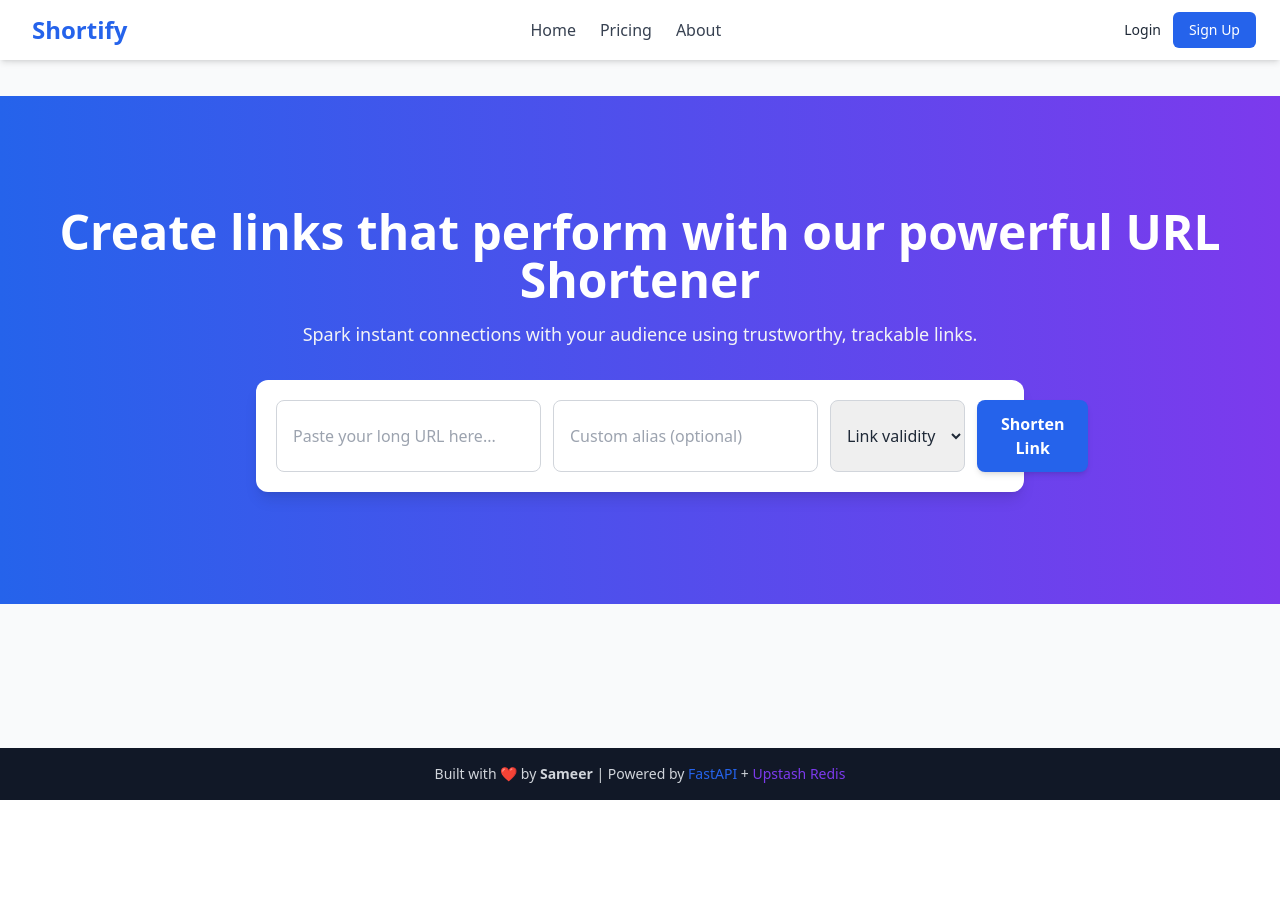
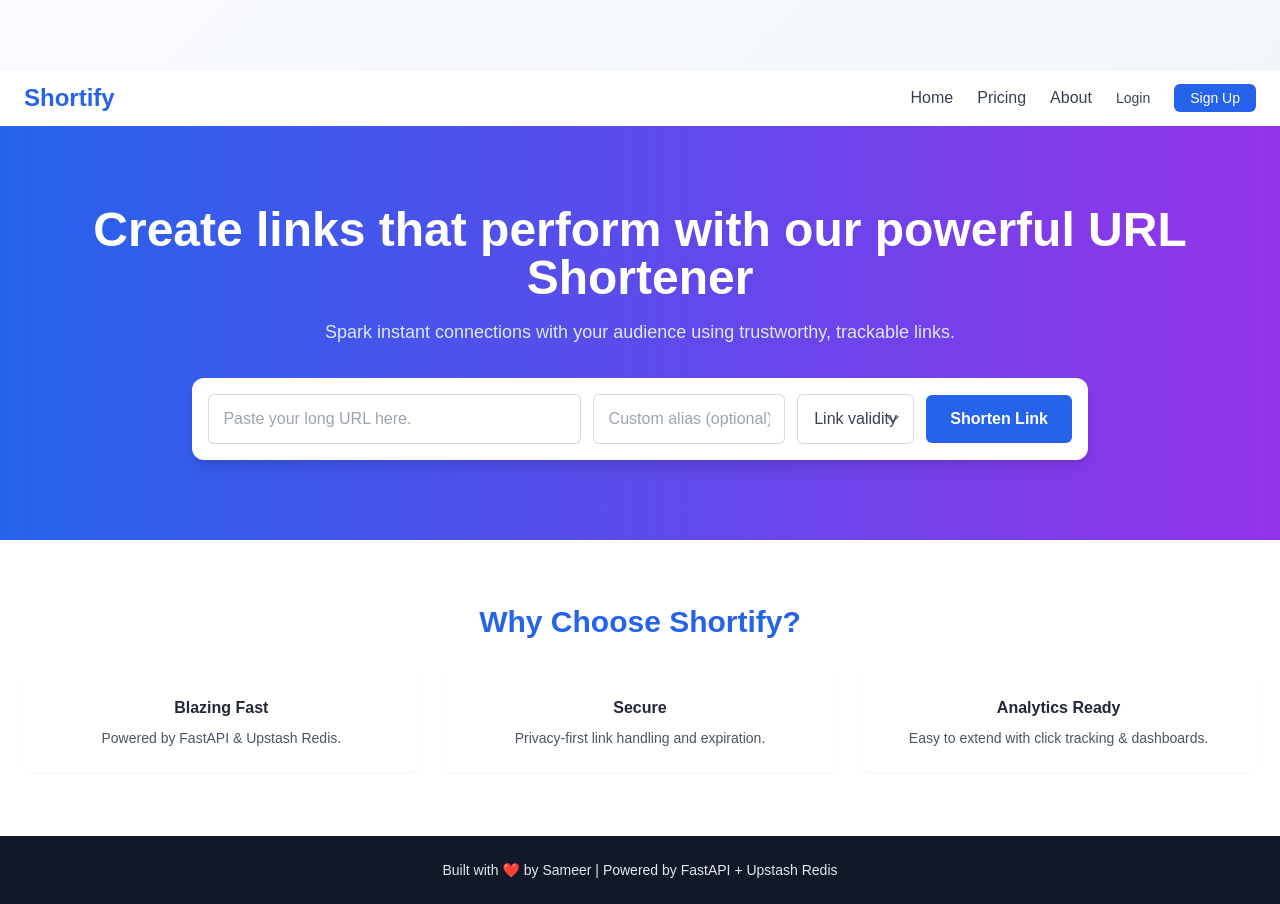
Before and after one commit to sk3577311/Pro_URL_Shortener, a FastAPI app: page / in a window 1280 px wide. Before the commit the page ends 800 px from the top, so only its background shows below. Run offline with FastAPI, Linux system fonts and the light colour scheme; some libraries are stand-ins or nearby versions.

Commit message:
15/10/2025 3

```diff
--- a/static/JS/index.js
+++ b/static/JS/index.js
@@ -1,17 +1,78 @@
+// static/js/index.js
+
+// Modal helpers
 function openModal(id) {
-  document.getElementById(id).classList.remove("hidden");
+  const el = document.getElementById(id);
+  if (el) el.classList.remove('hidden');
 }
 function closeModal(id) {
-  document.getElementById(id).classList.add("hidden");
+  const el = document.getElementById(id);
+  if (el) el.classList.add('hidden');
 }
-function switchModal(openId, closeId) {
-  closeModal(closeId);
-  openModal(openId);
+function toggleMobile() {
+  // simple mobile nav: open page or alert
+  alert('Mobile navigation — add links or implement sidebar as needed.');
 }
 
+// Copy short url
 function copyToClipboard() {
-  const input = document.getElementById("short-url");
-  input.select();
-  navigator.clipboard.writeText(input.value);
-  alert("Copied to clipboard!");
+  const input = document.getElementById('short-url');
+  if (!input) return;
+  navigator.clipboard.writeText(input.value).then(() => {
+    // small feedback
+    const old = input.value;
+    input.value = 'Copied!';
+    setTimeout(() => input.value = old, 900);
+  });
 }
+
+// AJAX submit for shorten form
+document.addEventListener('DOMContentLoaded', function () {
+  const form = document.getElementById('shorten-form');
+  if (!form) return;
+
+  form.addEventListener('submit', async function (e) {
+    // If user has JS, prevent normal submit and do AJAX
+    e.preventDefault();
+
+    const data = new FormData(form);
+    const url = form.getAttribute('action') || '/shorten';
+
+    // small UI lock
+    const btn = document.getElementById('shorten-btn');
+    btn.disabled = true;
+    btn.innerText = 'Shortening...';
+
+    try {
+      const res = await fetch(url, {
+        method: 'POST',
+        headers: { 'x-requested-with': 'XMLHttpRequest' }, // server detects AJAX
+        body: data
+      });
+      const payload = await res.json();
+      if (!res.ok) {
+        alert(payload.error || 'Failed to shorten');
+        return;
+      }
+
+      // show result UI
+      const result = document.getElementById('result');
+      const input = document.getElementById('short-url');
+      const openLink = document.getElementById('open-link');
+
+      input.value = payload.short_url;
+      openLink.href = payload.short_url;
+      openLink.innerText = 'Open link';
+      result.classList.remove('hidden');
+
+      // also update URL (optional) without reload
+      history.replaceState(null, '', `/?original_url=${encodeURIComponent(document.getElementById('original_url').value)}&custom_alias=${encodeURIComponent(document.getElementById('custom_alias').value || '')}&ttl=${document.getElementById('ttl').value}`);
+    } catch (err) {
+      console.error(err);
+      alert('Error creating short link');
+    } finally {
+      btn.disabled = false;
+      btn.innerHTML = 'Shorten Link';
+    }
+  });
+});
--- a/static/css/index.css
+++ b/static/css/index.css
@@ -267,31 +267,32 @@ footer {
   box-shadow: 0 6px 20px rgba(0, 0, 0, 0.1);
 }
 
-/* HERO SECTION */
-.hero-section {
-  background: linear-gradient(135deg, #007bff, #6610f2);
-  color: white;
-  padding: 120px 0;
-  text-shadow: 0 2px 8px rgba(0, 0, 0, 0.25);
+/* static/css/index.css - input thickness and small style fixes */
+input[type="text"], input[type="url"], select {
+  /* thinner appearance */
+  border-width: 1px;
+  border-color: rgba(148,163,184,0.4);
+  padding: 0.72rem 0.9rem;
 }
 
-.shorten-box {
-  background: rgba(255, 255, 255, 0.15);
-  border-radius: 16px;
-  backdrop-filter: blur(10px);
-  max-width: 650px;
-  margin: auto;
+/* make the form controls look less 'thick' */
+.shorten-box input, .shorten-box select {
+  padding: 0.6rem 0.8rem;
+  border-radius: 0.5rem;
 }
 
-.feature-card {
-  border-radius: 15px;
-  background: white;
-  transition: transform 0.3s, box-shadow 0.3s;
+/* result area styles */
+#result .bg-white {
+  display: inline-flex;
+  align-items: center;
+  gap: 0.5rem;
 }
 
-.feature-card:hover {
-  transform: translateY(-8px);
-  box-shadow: 0 10px 25px rgba(0, 0, 0, 0.1);
+/* small responsive tweak */
+@media (max-width: 768px) {
+  #shorten-btn {
+    width: 100%;
+  }
 }
 
 /* ANIMATIONS */
--- a/templates/base.html
+++ b/templates/base.html
@@ -1,60 +1,55 @@
+<!-- templates/base.html -->
 <!DOCTYPE html>
 <html lang="en">
 <head>
-  <meta charset="UTF-8" />
-  <meta name="viewport" content="width=device-width, initial-scale=1.0" />
-  <title>{{ title if title else "Shortify - URL Shortener" }}</title>
+  <meta charset="utf-8" />
+  <meta name="viewport" content="width=device-width, initial-scale=1" />
+  <title>{% block title %}Shortify{% endblock %}</title>
 
-  <!-- Tailwind CSS -->
+  <!-- Tailwind CDN (simple) -->
   <script src="https://cdn.tailwindcss.com"></script>
-  <script>
-    tailwind.config = {
-      theme: {
-        extend: {
-          colors: {
-            primary: '#2563eb',
-            secondary: '#7c3aed',
-          }
-        }
-      }
-    }
-  </script>
+  <!-- Flowbite (optional, for components) -->
+  <link href="https://unpkg.com/flowbite@1.7.0/dist/flowbite.min.css" rel="stylesheet" />
+  <script src="https://unpkg.com/flowbite@1.7.0/dist/flowbite.js"></script>
 
-  <link rel="stylesheet" href="{{ url_for('static', path='css/style.css') }}">
+  <link rel="stylesheet" href="{{ url_for('static', path='css/base.css') }}" />
+  <link rel="stylesheet" href="{{ url_for('static', path='css/index.css') }}" />
 </head>
+<body class="antialiased text-gray-800 bg-gray-50 flex flex-col min-h-screen">
 
-<body class="bg-gray-50 text-gray-800 flex flex-col min-h-screen">
+  <!-- NAVBAR -->
+  <header class="bg-white shadow">
+    <div class="container mx-auto px-6 py-3 flex items-center justify-between">
+      <a href="/" class="text-2xl font-extrabold text-blue-600">Shortify</a>
+      <nav class="hidden md:flex gap-6 items-center">
+        <a href="/" class="text-gray-700 hover:text-blue-600">Home</a>
+        <a href="/pricing" class="text-gray-700 hover:text-blue-600">Pricing</a>
+        <a href="/about" class="text-gray-700 hover:text-blue-600">About</a>
+        <button id="login-btn" class="text-sm text-gray-700 hover:text-blue-600" onclick="openModal('login-modal')">Login</button>
+        <button id="signup-btn" class="bg-blue-600 text-white px-4 py-1 rounded-md text-sm" onclick="openModal('signup-modal')">Sign Up</button>
+      </nav>
 
-  <!-- Navbar -->
-  <nav class="bg-white shadow-md fixed w-full z-50">
-    <div class="container mx-auto flex justify-between items-center px-6 py-3">
-      <a href="/" class="text-2xl font-bold text-primary flex items-center gap-2">
-        <i class="bi bi-link-45deg"></i> Shortify
-      </a>
-      <ul class="hidden md:flex gap-6 text-gray-700 font-medium">
-        <li><a href="/" class="hover:text-primary">Home</a></li>
-        <li><a href="/pricing" class="hover:text-primary">Pricing</a></li>
-        <li><a href="/about" class="hover:text-primary">About</a></li>
-      </ul>
-      <div class="flex items-center gap-3">
-        <button onclick="openModal('login-modal')" class="text-sm font-medium hover:text-primary">Login</button>
-        <button onclick="openModal('signup-modal')" class="bg-primary text-white px-4 py-2 rounded-md text-sm hover:bg-blue-700">Sign Up</button>
+      <!-- mobile trigger -->
+      <div class="md:hidden">
+        <button onclick="toggleMobile()" class="p-2 rounded-md border">
+          ☰
+        </button>
       </div>
     </div>
-  </nav>
+  </header>
 
-  <main class="flex-grow pt-24">
+  <main class="flex-grow">
     {% block content %}{% endblock %}
   </main>
 
-  <!-- Footer -->
-  <footer class="bg-gray-900 text-gray-300 py-4 text-center text-sm mt-16">
-    Built with ❤️ by <b>Sameer</b> | Powered by <span class="text-primary">FastAPI</span> + <span class="text-secondary">Upstash Redis</span>
+  <footer class="bg-gray-900 text-gray-200 py-6">
+    <div class="container mx-auto text-center text-sm">
+      Built with ❤️ by Sameer | Powered by FastAPI + Upstash Redis
+    </div>
   </footer>
 
-  <!-- Auth Modals -->
   {% include 'modals.html' %}
 
-  <script src="{{ url_for('static', path='js/main.js') }}"></script>
+  <script src="{{ url_for('static', path='js/index.js') }}"></script>
 </body>
 </html>
--- a/templates/index.html
+++ b/templates/index.html
@@ -1,43 +1,55 @@
+<!-- templates/index.html -->
 {% extends "base.html" %}
+{% block title %}Shortify — Shorten Links{% endblock %}
 {% block content %}
+<section class="bg-gradient-to-r from-blue-600 to-purple-600 text-white py-20">
+  <div class="container mx-auto px-6 text-center">
+    <h1 class="text-4xl md:text-5xl font-extrabold leading-tight mb-4">Create links that perform with our powerful URL Shortener</h1>
+    <p class="text-lg text-blue-100 mb-8">Spark instant connections with your audience using trustworthy, trackable links.</p>
 
-<section class="bg-gradient-to-r from-primary to-secondary text-white py-28 text-center">
-  <div class="container mx-auto px-6">
-    <h1 class="text-4xl md:text-5xl font-extrabold mb-4">
-      Create links that perform with our powerful URL Shortener
-    </h1>
-    <p class="text-lg text-gray-100 mb-8">
-      Spark instant connections with your audience using trustworthy, trackable links.
-    </p>
+    <div class="mx-auto max-w-4xl">
+      <form id="shorten-form" class="bg-white rounded-xl p-4 flex flex-col md:flex-row gap-3 items-center shadow-lg" method="post" action="/shorten">
+        <input name="original_url" id="original_url" type="text" placeholder="Paste your long URL here." class="flex-1 px-4 py-3 rounded-md border text-gray-700" required>
+        <input name="custom_alias" id="custom_alias" type="text" placeholder="Custom alias (optional)" class="w-48 px-4 py-3 rounded-md border text-gray-700">
+        <select name="ttl" id="ttl" class="px-4 py-3 rounded-md border text-gray-700">
+          <option value="0">Link validity</option>
+          <option value="86400">1 day</option>
+          <option value="259200">3 days</option>
+          <option value="604800">7 days</option>
+          <option value="2592000">30 days</option>
+        </select>
+        <button type="submit" class="bg-blue-600 hover:bg-blue-700 text-white px-6 py-3 rounded-md font-semibold" id="shorten-btn">Shorten Link</button>
+      </form>
 
-    <form id="url-shortener-form" class="max-w-3xl mx-auto bg-white rounded-xl p-5 flex flex-col md:flex-row gap-3 shadow-lg">
-      <input type="text" name="original_url" placeholder="Paste your long URL here..."
-        class="flex-grow px-4 py-3 border border-gray-300 rounded-lg text-gray-800 focus:ring-2 focus:ring-primary" required>
-      <input type="text" name="custom_alias" placeholder="Custom alias (optional)"
-        class="px-4 py-3 border border-gray-300 rounded-lg text-gray-800 focus:ring-2 focus:ring-primary">
-      <select name="ttl" class="border border-gray-300 rounded-lg px-3 py-3 text-gray-800 focus:ring-2 focus:ring-primary">
-        <option disabled selected>Link validity</option>
-        <option value="86400">1 day</option>
-        <option value="604800">7 days</option>
-        <option value="2592000">30 days</option>
-        <option value="0">Unlimited</option>
-      </select>
-      <button type="submit"
-        class="bg-primary hover:bg-blue-700 text-white px-6 py-3 rounded-lg font-semibold shadow-md">
-        Shorten Link
-      </button>
-    </form>
-
-    {% if short_url %}
-    <div class="mt-6">
-      <p class="text-sm">Your shortened URL:</p>
-      <div class="flex justify-center mt-2">
-        <input id="short-url" class="px-4 py-2 rounded-l-md border border-gray-300 w-72 text-gray-800" value="{{ short_url }}" readonly>
-        <button onclick="copyToClipboard()" class="bg-blue-600 text-white px-4 rounded-r-md">Copy</button>
+      <!-- result area -->
+      <div id="result" class="mt-4 hidden">
+        <div class="bg-white rounded-lg p-3 inline-flex items-center gap-2 shadow">
+          <input id="short-url" readonly class="text-blue-600 font-medium bg-transparent border-none focus:outline-none" />
+          <button onclick="copyToClipboard()" class="bg-blue-600 hover:bg-blue-700 text-white px-3 py-1 rounded-md">Copy</button>
+          <a id="open-link" target="_blank" class="text-sm text-gray-600 hover:underline ml-2">Open</a>
+        </div>
       </div>
     </div>
-    {% endif %}
   </div>
 </section>
 
+<section class="py-16 bg-white">
+  <div class="container mx-auto px-6">
+    <h2 class="text-3xl font-bold text-center text-blue-600 mb-8">Why Choose Shortify?</h2>
+    <div class="grid md:grid-cols-3 gap-6">
+      <div class="p-6 rounded-lg shadow-sm text-center">
+        <h4 class="font-semibold mb-2">Blazing Fast</h4>
+        <p class="text-sm text-gray-600">Powered by FastAPI & Upstash Redis.</p>
+      </div>
+      <div class="p-6 rounded-lg shadow-sm text-center">
+        <h4 class="font-semibold mb-2">Secure</h4>
+        <p class="text-sm text-gray-600">Privacy-first link handling and expiration.</p>
+      </div>
+      <div class="p-6 rounded-lg shadow-sm text-center">
+        <h4 class="font-semibold mb-2">Analytics Ready</h4>
+        <p class="text-sm text-gray-600">Easy to extend with click tracking & dashboards.</p>
+      </div>
+    </div>
+  </div>
+</section>
 {% endblock %}
--- a/templates/modals.html
+++ b/templates/modals.html
@@ -1,30 +1,33 @@
+<!-- templates/modals.html -->
 <!-- Login Modal -->
-<div id="login-modal" class="hidden fixed inset-0 bg-black bg-opacity-50 flex justify-center items-center">
-  <div class="bg-white p-6 rounded-xl w-80 relative">
-    <h2 class="text-xl font-semibold mb-3">Login</h2>
-    <input type="email" placeholder="Email" class="w-full mb-3 px-3 py-2 border rounded-lg">
-    <input type="password" placeholder="Password" class="w-full mb-3 px-3 py-2 border rounded-lg">
-    <button class="bg-primary text-white px-4 py-2 rounded-lg w-full">Login</button>
-    <p class="text-sm text-center mt-2 text-gray-500">or continue with</p>
-    <div class="flex justify-center gap-3 mt-2">
-      <button class="border px-3 py-2 rounded-md">Google</button>
-      <button class="border px-3 py-2 rounded-md">GitHub</button>
+<div id="login-modal" class="fixed inset-0 bg-black bg-opacity-50 hidden z-50 flex items-center justify-center">
+  <div class="bg-white rounded-lg shadow-lg w-11/12 max-w-md p-6 relative">
+    <button class="absolute top-3 right-3 text-gray-500" onclick="closeModal('login-modal')">✕</button>
+    <h3 class="text-xl font-semibold mb-4">Login</h3>
+    <form id="login-form" onsubmit="event.preventDefault(); alert('Login not yet wired.');">
+      <input type="email" name="email" placeholder="Email" class="w-full px-4 py-2 rounded-md border mb-3" required>
+      <input type="password" name="password" placeholder="Password" class="w-full px-4 py-2 rounded-md border mb-4" required>
+      <button class="w-full bg-blue-600 text-white px-4 py-2 rounded-md">Login</button>
+    </form>
+    <div class="mt-3 text-sm text-gray-500">Or continue with</div>
+    <div class="flex gap-3 mt-3">
+      <button class="flex-1 border px-3 py-2 rounded-md">Google</button>
+      <button class="flex-1 border px-3 py-2 rounded-md">GitHub</button>
     </div>
-    <button onclick="closeModal('login-modal')" class="absolute top-2 right-3 text-gray-500">✕</button>
   </div>
 </div>
 
 <!-- Signup Modal -->
-<div id="signup-modal" class="hidden fixed inset-0 bg-black bg-opacity-50 flex justify-center items-center">
-  <div class="bg-white p-6 rounded-xl w-80 relative">
-    <h2 class="text-xl font-semibold mb-3">Sign Up</h2>
-    <input type="text" placeholder="Full Name" class="w-full mb-3 px-3 py-2 border rounded-lg">
-    <input type="email" placeholder="Email" class="w-full mb-3 px-3 py-2 border rounded-lg">
-    <input type="password" placeholder="Password" class="w-full mb-3 px-3 py-2 border rounded-lg">
-    <button class="bg-primary text-white px-4 py-2 rounded-lg w-full">Create Account</button>
-    <p class="text-sm text-center mt-2 text-gray-500">Already have an account?
-      <a href="#" onclick="switchModal('login-modal', 'signup-modal')" class="text-primary">Login</a>
-    </p>
-    <button onclick="closeModal('signup-modal')" class="absolute top-2 right-3 text-gray-500">✕</button>
+<div id="signup-modal" class="fixed inset-0 bg-black bg-opacity-50 hidden z-50 flex items-center justify-center">
+  <div class="bg-white rounded-lg shadow-lg w-11/12 max-w-md p-6 relative">
+    <button class="absolute top-3 right-3 text-gray-500" onclick="closeModal('signup-modal')">✕</button>
+    <h3 class="text-xl font-semibold mb-4">Create an account</h3>
+    <form id="signup-form" onsubmit="event.preventDefault(); alert('Signup not yet wired.');">
+      <input type="text" name="name" placeholder="Full name" class="w-full px-4 py-2 rounded-md border mb-3" required>
+      <input type="email" name="email" placeholder="Email" class="w-full px-4 py-2 rounded-md border mb-3" required>
+      <input type="password" name="password" placeholder="Password" class="w-full px-4 py-2 rounded-md border mb-4" required>
+      <button class="w-full bg-blue-600 text-white px-4 py-2 rounded-md">Create account</button>
+    </form>
+    <p class="text-sm text-gray-500 mt-3">By signing up you agree to our terms.</p>
   </div>
 </div>
```
